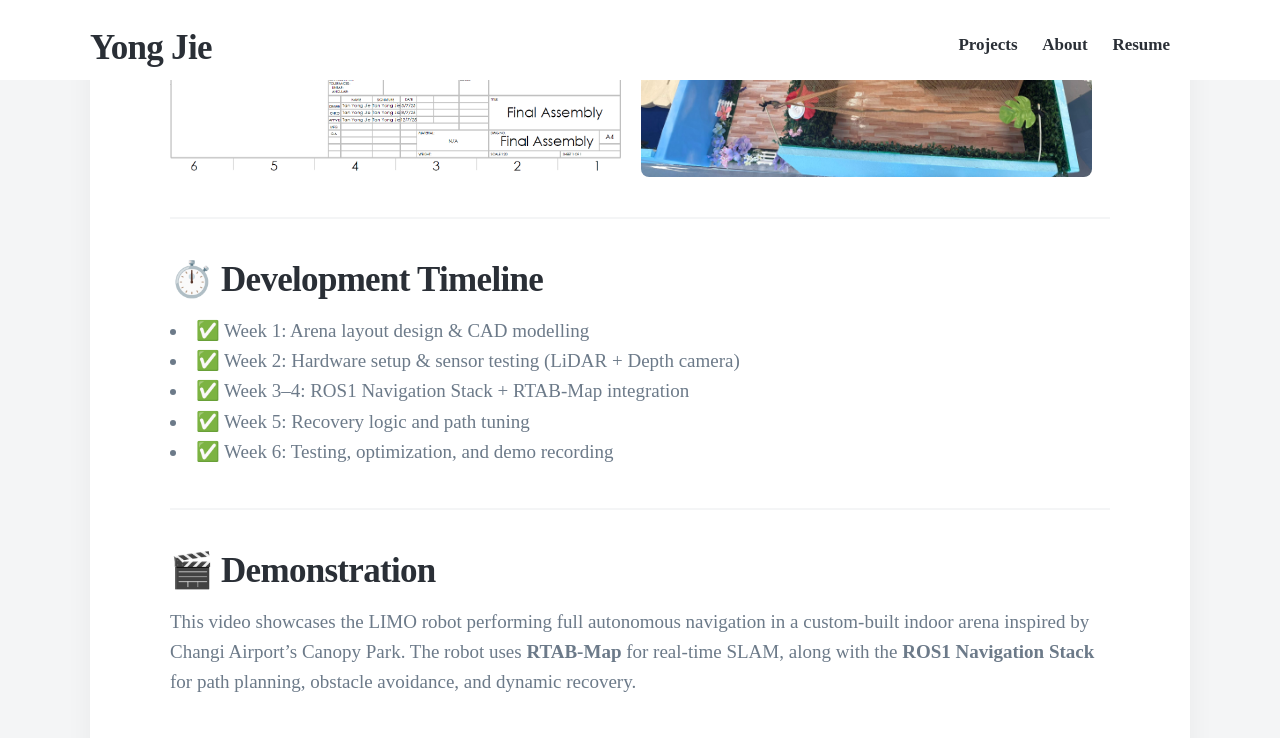
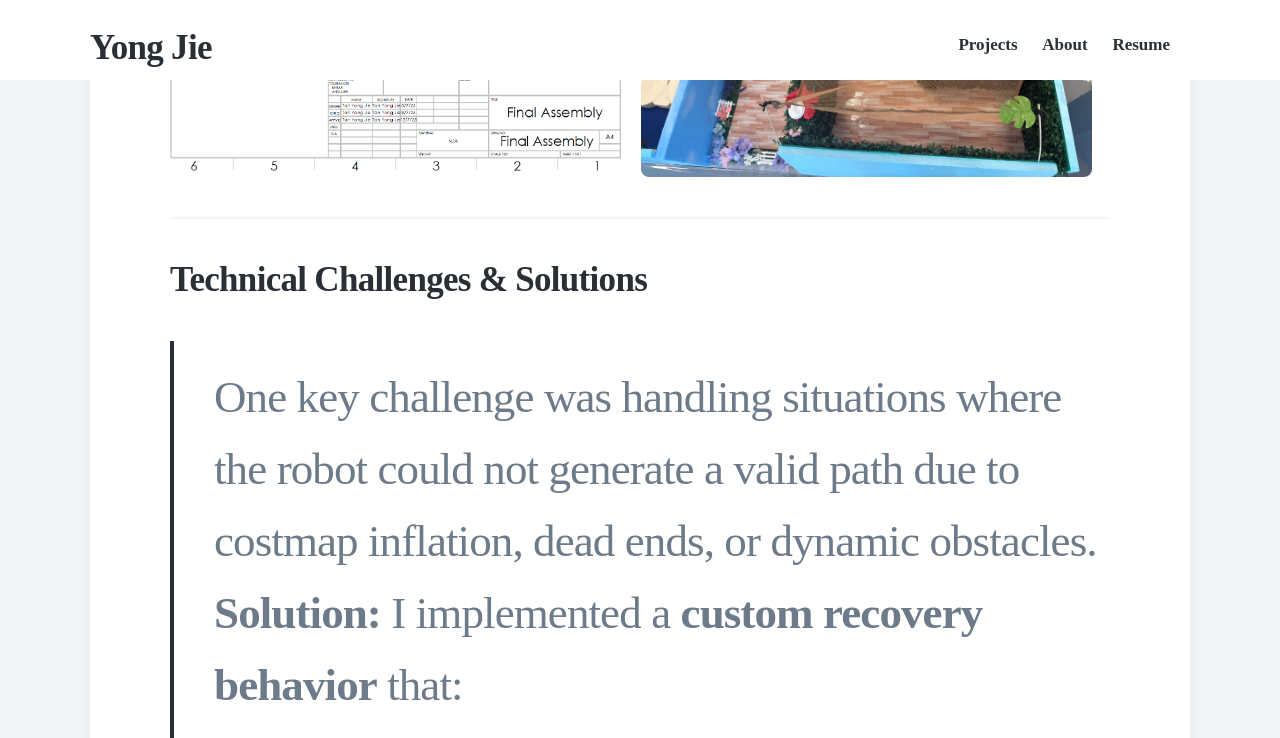
Before and after one commit to YongJiee/YongJiee.github.io, a Jekyll site: the page built from _projects/SEP1.md, in a window 1280 px wide and 1400 px high, scrolled down 3127 px. Shown: the top 738 px of the window. Built offline with Jekyll 4.4.1, drawn with Linux system fonts in a browser that asks for light colours; nearby versions of some CDN libraries; some of the changed text lies outside the part shown; grey boxes are pictures that could not be loaded.

Commit message:
Added difficulties faced

```diff
--- a/_projects/SEP1.md
+++ b/_projects/SEP1.md
@@ -1,36 +1,37 @@
 ---
 title: 'ROS Navigation with LIMO robot'
 subtitle: 'ROS1 Melodic, Python, Navigation Stack, RTAB-Map'
-date: 2025-07-08 12:00:00 +0000
+date: 2025-07-20 12:00:00 +0000
 description: Developed an autonomous navigation system using ROS1 on the LIMO robot as part of a university group project. Integrated RTAB-Map for SLAM, configured the navigation stack, and enabled reliable indoor path planning in dynamic environments.
 featured_image: '/images/Projects/SEP1/Navigation.gif'
 ---
 
 ### Skills: ROS1 Navigation Stack, SLAM & Mapping, Python
 
-## 🧠 Project Overview
+## Project Overview
 
-As part of our university's **Systems Engineering Project 1** module, our team applied the **SEBoK systems approach** to design and implement an autonomous navigation system.
+<!--As the **team leader**, I was responsible for overall system integration and directly programmed the robot’s navigation behavior using **Python and ROS1**.  -->
+Our team applied the **SEBoK systems approach** to design and implement an autonomous navigation system as part of our university's **Systems Engineering Project 1** module.
 
-We built a **1.5m x 1.33m arena** themed after Singapore Changi Airport’s Jewel Mastercard Bridge, featuring various navigation plots and a custom ramp structure. A LIMO robot was used to navigate the arena autonomously using **ROS1 Melodic**, the **Navigation Stack**, and **RTAB-Map** for real-time **SLAM** and mapping.
+We built a **1.5m x 1.33m arena** themed after Singapore Changi Airport’s Jewel Mastercard Bridge, featuring various navigation plots and a custom ramp structure. The **AgileX LIMO robot** navigated the arena autonomously using **ROS1 Melodic**, the **Navigation Stack**, and **RTAB-Map** for real-time **SLAM** and mapping.
 
-🔗 [View Full Code & Report on GitHub →](https://github.com/YongJiee/Systems-Engineering-Project-1-Group-6.git)
+🔗 [View Full Code on GitHub →](https://github.com/YongJiee/Systems-Engineering-Project-1-Group-6.git)
 
 <iframe src="https://www.youtube.com/embed/jBH--Sihadw" width="640" height="360" frameborder="0" allowfullscreen></iframe>
 
 ---
 
-## 🔍 Project Highlights
+## Project Highlights
 
-- 🚗 Developed autonomous indoor navigation using **ROS1 Navigation Stack**
-- 🧠 Integrated **RTAB-Map** for real-time **SLAM** and map generation
-- 🛠️ Deployed on **AgileX LIMO Robot** with depth camera and LiDAR
-- 🧪 Constructed a Changi Airport-themed test arena with 35cm-wide paths and 14cm ramp
-- ♻️ Implemented dynamic recovery logic using `/move_base/make_plan` service
+- Developed autonomous indoor navigation using **ROS1 Navigation Stack**
+- Integrated **RTAB-Map** for real-time **SLAM** and map generation
+- Deployed on **AgileX LIMO Robot** with depth camera and LiDAR
+- Constructed a Changi Airport-themed test arena with 35cm-wide paths and 10cm ramp
+- Implemented dynamic recovery logic using `/move_base/make_plan` service
 
 ---
 
-## 🤖 Hardware Integration
+## Hardware Integration
 
 <div style="display: flex; align-items: center; justify-content: space-between;">
   <!-- Hardware List -->
@@ -57,7 +58,7 @@
 
 ---
 
-## 🗺️ Arena Design & Physical Setup
+## Arena Design & Physical Setup
 
 **Drawing Layout:**
 <img src="/images/Projects/SEP1/Draft_Final.jpg" style="width: 90%; margin-bottom: 10px; border-radius: 8px;">
@@ -71,17 +72,30 @@
 
 ---
 
-## ⏱️ Development Timeline
+## Technical Challenges & Solutions
 
-- ✅ Week 1: Arena layout design & CAD modelling
-- ✅ Week 2: Hardware setup & sensor testing (LiDAR + Depth camera)
-- ✅ Week 3–4: ROS1 Navigation Stack + RTAB-Map integration
-- ✅ Week 5: Recovery logic and path tuning
-- ✅ Week 6: Testing, optimization, and demo recording
+> One key challenge was handling situations where the robot could not generate a valid path due to costmap inflation, dead ends, or dynamic obstacles.
+> **Solution:** I implemented a **custom recovery behavior** that:
+> - **Clears the local costmap**
+> - **Rotates in place** to scan for new paths
+> - **Reverses slightly** to escape dead ends
+> This greatly improved recovery success and allowed the robot to continue navigating reliably in dynamic environments.
 
 ---
 
-## 🎬 Demonstration
+## Development Timeline
+
+- **Week 1–2:** Learned ROS basics using `turtlesim`, publisher/subscriber, launch files
+- **Week 3–4:** Built arena prototype and prepared sensor mounts
+- **Week 5:** Began using LIMO robot for integration and sensor testing
+- **Week 6–7:** Implemented SLAM using RTAB-Map and real-time mapping
+- **Week 8–10:** Integrated Navigation Stack with costmaps and AMCL localization
+- **Week 11:** Developed and tested recovery behavior logic
+- **Week 12:** Final showcase and demo presentation
+
+---
+
+## Demonstration
 
 This video showcases the LIMO robot performing full autonomous navigation in a custom-built indoor arena inspired by Changi Airport's Canopy Park. The robot uses **RTAB-Map** for real-time SLAM, along with the **ROS1 Navigation Stack** for path planning, obstacle avoidance, and dynamic recovery.
 
```
